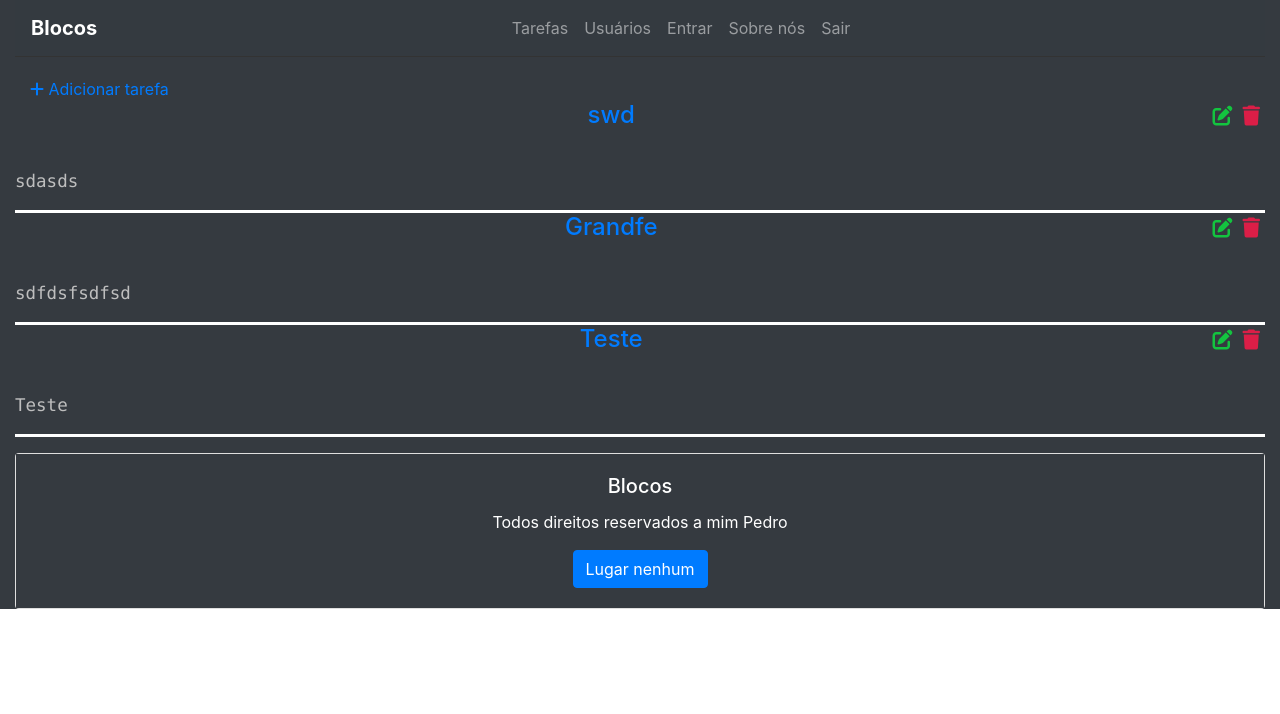
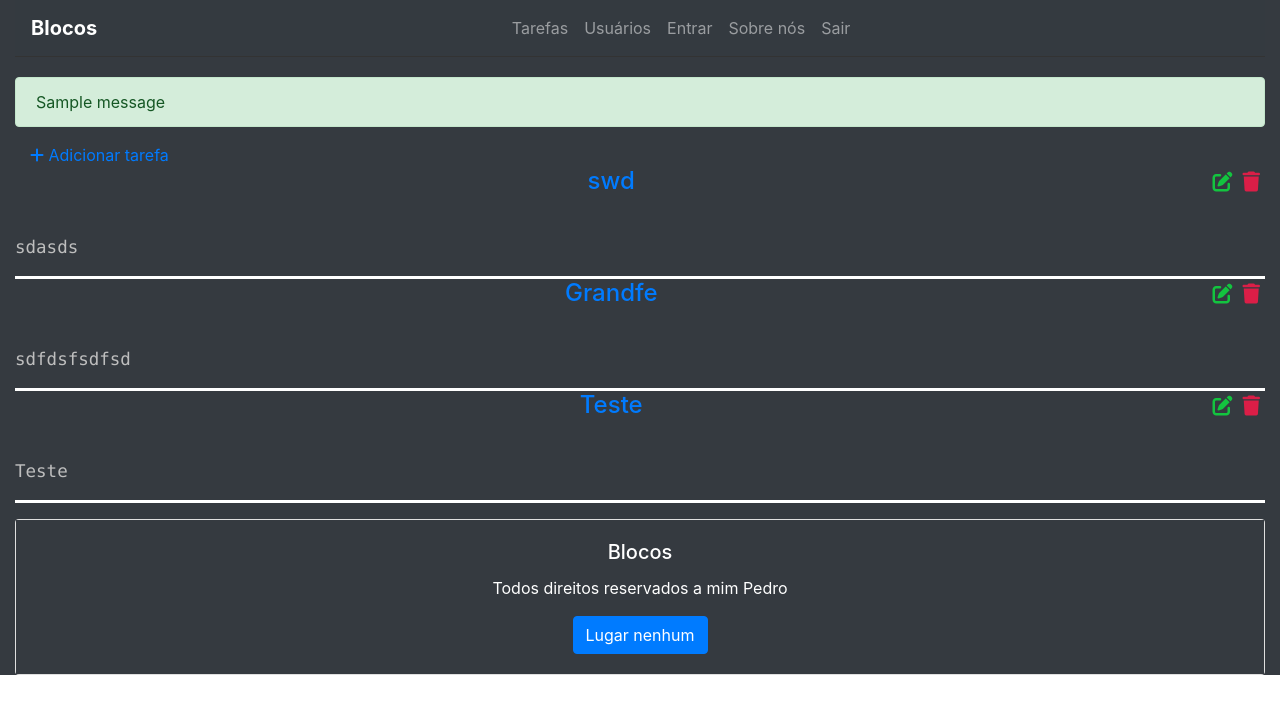
Before and after one commit to pedrohd21/Bloco-Notas-Django, a Django app: page / in a window 1280 px wide. Shown: the top 714 px of the page. Run offline with Django 3.2, Linux system fonts and the light colour scheme; data comes from the database, SQL or seed files in the repository; both versions use the stored data as it was after the commit; one stand-in notice (Sample message) is shown; some libraries are stand-ins or nearby versions.

Commit message:
Atualizando a parte de deletar

```diff
--- a/conteudo/static/css/style.css
+++ b/conteudo/static/css/style.css
@@ -18,11 +18,7 @@
     letter-spacing: 1px;
 }
 
-/* footer */
-.card-body{
-    background: #353a40;
-    color: white;
-}
+
 
 /* lista */
 .list-div{
@@ -70,3 +66,18 @@
 .fas.fa-check{
     color: #3476e2;
 }
+
+
+/* messagens */
+ul.messages{
+    padding: 0;
+}
+ul.messages li{
+    list-style: none;
+}
+
+/* footer */
+.card-body{
+    background: #353a40;
+    color: white;
+}
--- a/conteudo/templates/base.html
+++ b/conteudo/templates/base.html
@@ -38,6 +38,13 @@
                 </ul>
             </div>
         </nav>
+        {% if messages %}
+            <ul class="messages">
+                {% for message in messages %}
+                    <li {% if message.tags %}class="alert alert-{{message.tags}}"{% endif %}>{{ message }}</li>
+                {% endfor %}
+                </ul>
+        {% endif %}
         {% block conteudo %} {% endblock %}
 
         <footer>
--- a/conteudo/templates/conteudo/lista.html
+++ b/conteudo/templates/conteudo/lista.html
@@ -12,7 +12,8 @@
         {% for conteudo in conteudos %}
         <div class="bloco-conteudo">
             <li class="conteudo-item">
-                <span><i class="fas fa-trash"></i></span>
+
+                <a href="delete/{{conteudo.id}}"><span><i class="fas fa-trash"></i></span></a>
                 <a href="edit/{{conteudo.id}}"><span><i class="fas fa-edit"></i></span></a>
                 <h4 class="titulo-centralizado"><a href="/conteudo/{{ conteudo.id }}">{{ conteudo.titulo }}</a></h4><br>
                 <pre class="cor">{{ conteudo.descricao }}</pre>
--- a/conteudo/urls.py
+++ b/conteudo/urls.py
@@ -7,4 +7,5 @@ urlpatterns = [
     path('conteudo/<int:id>', views.conteudoView, name='conteudo-views'),
     path('novobloco/', views.novoBloco, name='novo-bloco'),
     path('edit/<int:id>', views.editBloco, name='edit-bloco'),
+    path('delete/<int:id>', views.deleteBloco, name='delete-bloco'),
 ]
--- a/conteudo/views.py
+++ b/conteudo/views.py
@@ -2,6 +2,7 @@ from django.shortcuts import render, get_object_or_404, redirect
 from django.http import HttpResponse
 from .models import Conteudo
 from .forms import ConteudoForm
+from django.contrib import messages
 
 
 def conteudoLista(request):
@@ -21,6 +22,7 @@ def novoBloco(request):
             conteudo = form.save(commit=False)
             conteudo.done = 'doing'
             conteudo.save()
+            messages.info(request, 'Bloco criado com sucesso.')
             return redirect('/')
     else:
         form = ConteudoForm()
@@ -35,8 +37,17 @@ def editBloco(request, id):
         form = ConteudoForm(request.POST, instance=conteudo)
         if form.is_valid():
             conteudo.save()
+            messages.info(request, 'Nota Editada com sucesso.')
             return redirect('/')
         else:
             return render(request, 'conteudo/editbloco.html', {'form': form, 'conteudo':conteudo})
     else:
         return render(request, 'conteudo/editbloco.html', {'form':form, 'conteudo':conteudo})
+
+
+def deleteBloco(request, id):
+    conteudo = get_object_or_404(Conteudo, pk=id)
+    conteudo.delete()
+
+    messages.info(request, 'Bloco deletado com sucesso.')
+    return redirect('/')
```
Also changed, not shown: db.sqlite3.
